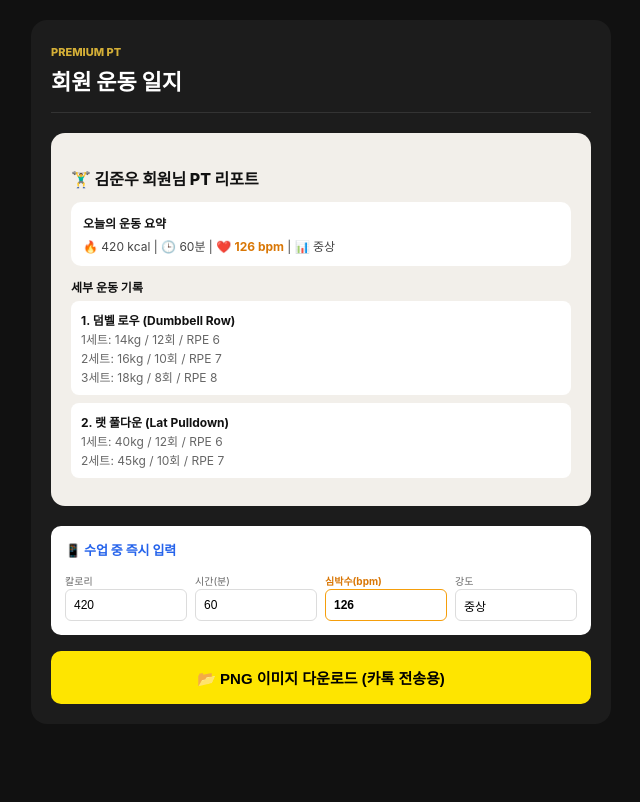
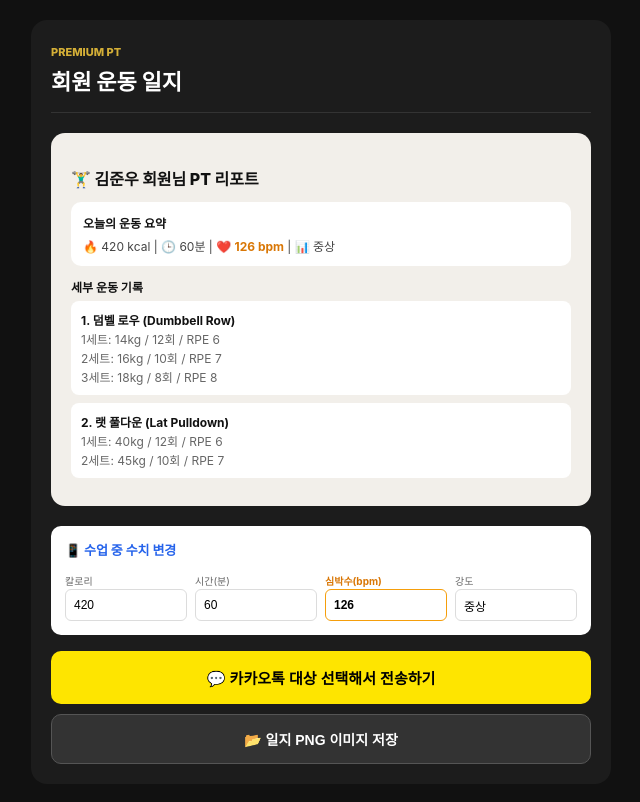
Before and after one commit to a33359003-spec/KIMJUNWOO, a React (Create React App) app: page / in a window 1280 px wide. Shown: the top 802 px of the page, without its empty margins (319-959 px from the left). Built offline with nearby package versions, Linux system fonts and the light colour scheme.

Commit message:
카카오톡 보낼 대상 공유창 팝업 및 심박수 입력 최종 적용

```diff
--- a/src/App.js
+++ b/src/App.js
@@ -8,10 +8,10 @@ function App() {
   const [trainerName, setTrainerName] = useState('황승준');
   const [date, setDate] = useState('2024.05.23 (목)');
 
-  // 2. 운동 요약 데이터 (심박수 포함)
+  // 2. 운동 요약 데이터 (심박수 추가)
   const [calories, setCalories] = useState('420');
   const [duration, setDuration] = useState('60');
-  const [avgHeartRate, setAvgHeartRate] = useState('126'); // 심박수
+  const [avgHeartRate, setAvgHeartRate] = useState('126'); // 🔥 심박수 (bpm)
   const [intensity, setIntensity] = useState('중상');
 
   // 3. 운동 세부 기록
@@ -33,22 +33,41 @@ function App() {
     }
   ]);
 
-  // Canvas API를 이용한 PNG 파일 자동 다운로드 (alert 팝업 삭제)
+  // 🔥 기능 1: 카카오톡/스마트폰 전송 대상(회원 선택) 팝업 열기
+  const handleShareToKakao = async () => {
+    const shareData = {
+      title: `${memberName} PT 운동 일지`,
+      text: `[PREMIUM PT 일지]\n👤 회원명: ${memberName}\n📅 날짜: ${date}\n🔥 칼로리: ${calories}kcal\n🕒 시간: ${duration}분\n❤️ 평균 심박수: ${avgHeartRate}bpm\n📊 강도: ${intensity}\n\n오늘도 수고하셨습니다! 👍`
+    };
+
+    if (navigator.share) {
+      try {
+        // 스마트폰 공유 창(카카오톡 친구, 채팅방 선택창)이 뜸
+        await navigator.share(shareData);
+      } catch (err) {
+        console.log('공유 취소 또는 에러:', err);
+      }
+    } else {
+      // 시스템 공유를 지원하지 않는 브라우저일 경우 클립보드 복사
+      navigator.clipboard.writeText(shareData.text);
+      alert('일지 내용이 복사되었습니다! 카카오톡 채팅창에 붙여넣어 보내세요.');
+    }
+  };
+
+  // 🔥 기능 2: 순수 Canvas 기반 PNG 이미지 자동 생성 및 저장
   const handleGenerateAndDownloadPng = () => {
     const canvas = canvasRef.current;
     if (!canvas) return;
 
     const ctx = canvas.getContext('2d');
-
-    // 캔버스 사이즈 설정
     canvas.width = 540;
     canvas.height = 780;
 
-    // 1) 바탕 크림색 칠하기
+    // 크림색 배경
     ctx.fillStyle = '#f2efea';
     ctx.fillRect(0, 0, canvas.width, canvas.height);
 
-    // 2) 타이틀
+    // 헤더 타이틀
     ctx.fillStyle = '#111111';
     ctx.font = 'bold 22px -apple-system, sans-serif';
     ctx.fillText(`🏋️‍♂️ ${memberName} PT 리포트`, 28, 48);
@@ -57,7 +76,6 @@ function App() {
     ctx.font = '13px -apple-system, sans-serif';
     ctx.fillText(`담당: ${trainerName} 트레이너 | 일자: ${date}`, 28, 72);
 
-    // 구분선
     ctx.strokeStyle = '#d5d1ca';
     ctx.lineWidth = 1;
     ctx.beginPath();
@@ -65,7 +83,7 @@ function App() {
     ctx.lineTo(512, 88);
     ctx.stroke();
 
-    // 3) 운동 요약 카드 (심박수 포함)
+    // 요약 카드
     ctx.fillStyle = '#ffffff';
     ctx.beginPath();
     ctx.roundRect(28, 105, 484, 95, 10);
@@ -80,7 +98,7 @@ function App() {
     ctx.fillText(`🔥 칼로리: ${calories} kcal`, 44, 165);
     ctx.fillText(`🕒 시간: ${duration} 분`, 170, 165);
 
-    // 심박수 강조 표시
+    // 심박수 텍스트
     ctx.fillStyle = '#d97706';
     ctx.font = 'bold 13px -apple-system, sans-serif';
     ctx.fillText(`❤️ 심박수: ${avgHeartRate} bpm`, 280, 165);
@@ -89,13 +107,12 @@ function App() {
     ctx.font = '13px -apple-system, sans-serif';
     ctx.fillText(`📊 강도: ${intensity}`, 415, 165);
 
-    // 4) 세부 운동 기록
+    // 세부 운동
     ctx.fillStyle = '#111111';
     ctx.font = 'bold 15px -apple-system, sans-serif';
     ctx.fillText('세부 운동 기록', 28, 230);
 
     let startY = 250;
-
     exercises.forEach((ex) => {
       const cardHeight = 35 + ex.sets.length * 24;
       ctx.fillStyle = '#ffffff';
@@ -121,7 +138,7 @@ function App() {
       startY += cardHeight + 12;
     });
 
-    // 5) 즉시 PNG 파일 다운로드 실행
+    // 다운로드 실행
     const imageURI = canvas.toDataURL('image/png');
     const link = document.createElement('a');
     link.href = imageURI;
@@ -144,20 +161,19 @@ function App() {
     <div style={{ backgroundColor: '#111111', minHeight: '100vh', padding: '20px 10px', color: '#ffffff', fontFamily: '-apple-system, BlinkMacSystemFont, "Segoe UI", Roboto, sans-serif' }}>
       <div style={{ maxWidth: '540px', margin: '0 auto', backgroundColor: '#1c1c1c', borderRadius: '16px', padding: '20px' }}>
 
-        {/* 이미지 추출용 숨겨진 Canvas */}
         <canvas ref={canvasRef} style={{ display: 'none' }} />
 
-        {/* 헤더 */}
+        {/* 상단 헤더 */}
         <div style={{ borderBottom: '1px solid #333333', paddingBottom: '12px', marginBottom: '20px' }}>
           <span style={{ fontSize: '11px', color: '#d4af37', fontWeight: '800' }}>PREMIUM PT</span>
           <h1 style={{ fontSize: '22px', fontWeight: '800', margin: '4px 0', color: '#ffffff' }}>회원 운동 일지</h1>
         </div>
 
-        {/* 메인 크림색 리포트 카드 */}
+        {/* 메인 크림색 카드 리포트 */}
         <div style={{ backgroundColor: '#f2efea', borderRadius: '14px', padding: '20px', color: '#111111' }}>
           <h2 style={{ fontSize: '16px', fontWeight: '800', marginBottom: '12px' }}>🏋️‍♂️ {memberName} PT 리포트</h2>
 
-          {/* 운동 요약 (심박수 박스) */}
+          {/* 심박수 포함 요약 박스 */}
           <div style={{ backgroundColor: '#ffffff', borderRadius: '10px', padding: '12px', marginBottom: '12px' }}>
             <div style={{ fontSize: '12px', fontWeight: 'bold', marginBottom: '6px' }}>오늘의 운동 요약</div>
             <div style={{ fontSize: '12px', color: '#444' }}>
@@ -178,9 +194,9 @@ function App() {
           ))}
         </div>
 
-        {/* 스마트폰 즉시 입력 영역 (심박수 수정 가능) */}
+        {/* 수업 중 실시간 입력창 (심박수 입력 가능) */}
         <div style={{ backgroundColor: '#ffffff', borderRadius: '10px', padding: '14px', marginTop: '20px', color: '#111' }}>
-          <h4 style={{ fontSize: '13px', fontWeight: '800', margin: '0 0 10px 0', color: '#2563eb' }}>📱 수업 중 즉시 입력</h4>
+          <h4 style={{ fontSize: '13px', fontWeight: '800', margin: '0 0 10px 0', color: '#2563eb' }}>📱 수업 중 수치 변경</h4>
           <div style={{ display: 'grid', gridTemplateColumns: '1fr 1fr 1fr 1fr', gap: '8px' }}>
             <div>
               <label style={{ fontSize: '10px', color: '#666' }}>칼로리</label>
@@ -201,13 +217,22 @@ function App() {
           </div>
         </div>
 
-        {/* 이미지 생성 및 자동 저장 버튼 */}
+        {/* 💬 버튼 1: 카카오톡 보내기 (대상 선택창 팝업) */}
+        <button
+          type="button"
+          onClick={handleShareToKakao}
+          style={{ width: '100%', marginTop: '16px', padding: '16px', backgroundColor: '#fee500', color: '#000000', border: 'none', borderRadius: '10px', fontWeight: '800', fontSize: '15px', cursor: 'pointer' }}
+        >
+          💬 카카오톡 대상 선택해서 전송하기
+        </button>
+
+        {/* 📂 버튼 2: PNG 이미지 생성 및 바로 다운로드 */}
         <button
           type="button"
           onClick={handleGenerateAndDownloadPng}
-          style={{ width: '100%', marginTop: '16px', padding: '16px', backgroundColor: '#fee500', color: '#000000', border: 'none', borderRadius: '10px', fontWeight: '800', fontSize: '15px', cursor: 'pointer' }}
+          style={{ width: '100%', marginTop: '10px', padding: '14px', backgroundColor: '#333333', color: '#ffffff', border: '1px solid #555555', borderRadius: '10px', fontWeight: '700', fontSize: '14px', cursor: 'pointer' }}
         >
-          📂 PNG 이미지 다운로드 (카톡 전송용)
+          📂 일지 PNG 이미지 저장
         </button>
 
       </div>
```
